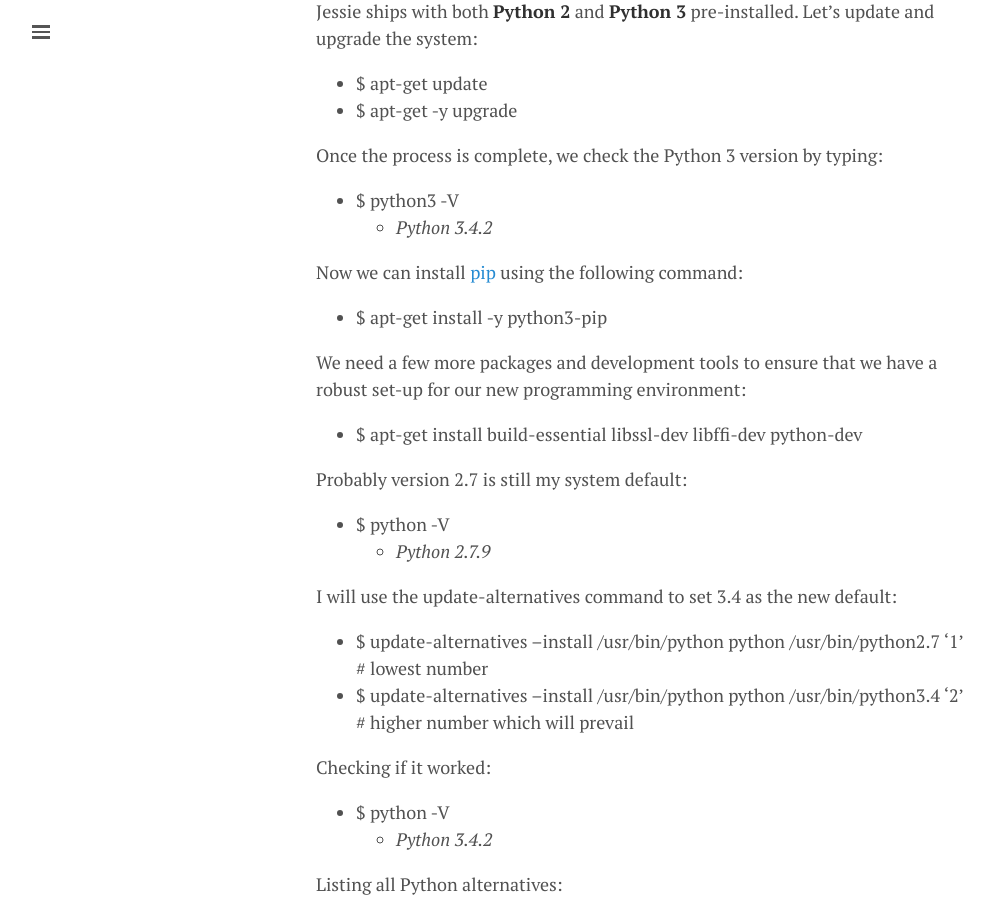
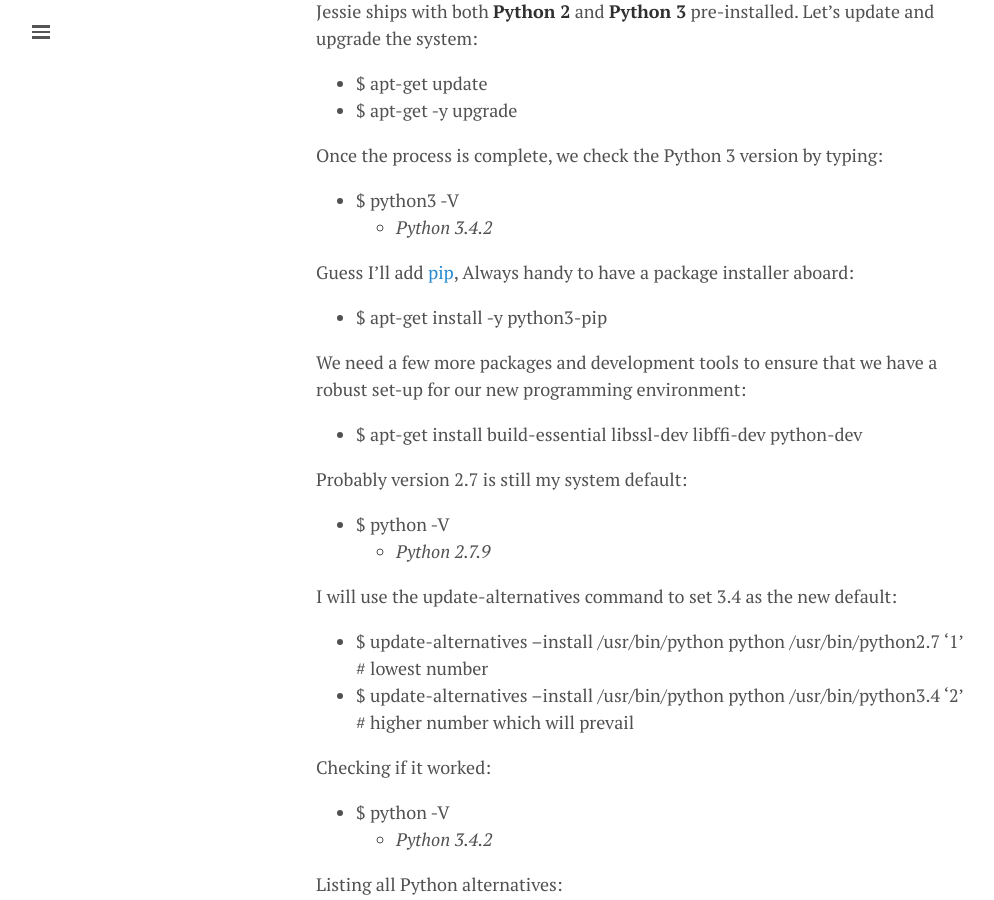
Before and after one commit to lgeurts/lgeurts.github.io, a Jekyll site: the page built from _posts/2017-07-11-bunsenlabs-linux-setup-notes-for dell-inspiron-6000.md, in a window 1280 px wide and 900 px high, scrolled down 9940 px. Shown: the whole window, without its empty margins (0-994 px from the left). Built offline with Jekyll 4.4.1, drawn with Linux system fonts in a browser that asks for light colours; nearby versions of some CDN libraries; comment, search, counter and statistics services are not loaded.

Commit message:
Changed pip description

```diff
--- a/_posts/2017-07-11-bunsenlabs-linux-setup-notes-for dell-inspiron-6000.md
+++ b/_posts/2017-07-11-bunsenlabs-linux-setup-notes-for dell-inspiron-6000.md
@@ -286,7 +286,7 @@ Once the process is complete, we check the Python 3 version by typing:
 - $ python3 -V
   * *Python 3.4.2*
 
-Now we can install [pip](https://packages.debian.org/jessie/python3-pip) using the following command:
+Guess I'll add [pip](https://packages.debian.org/jessie/python3-pip), Always handy to have a package installer aboard:
 
 - $ apt-get install -y python3-pip
 
```
